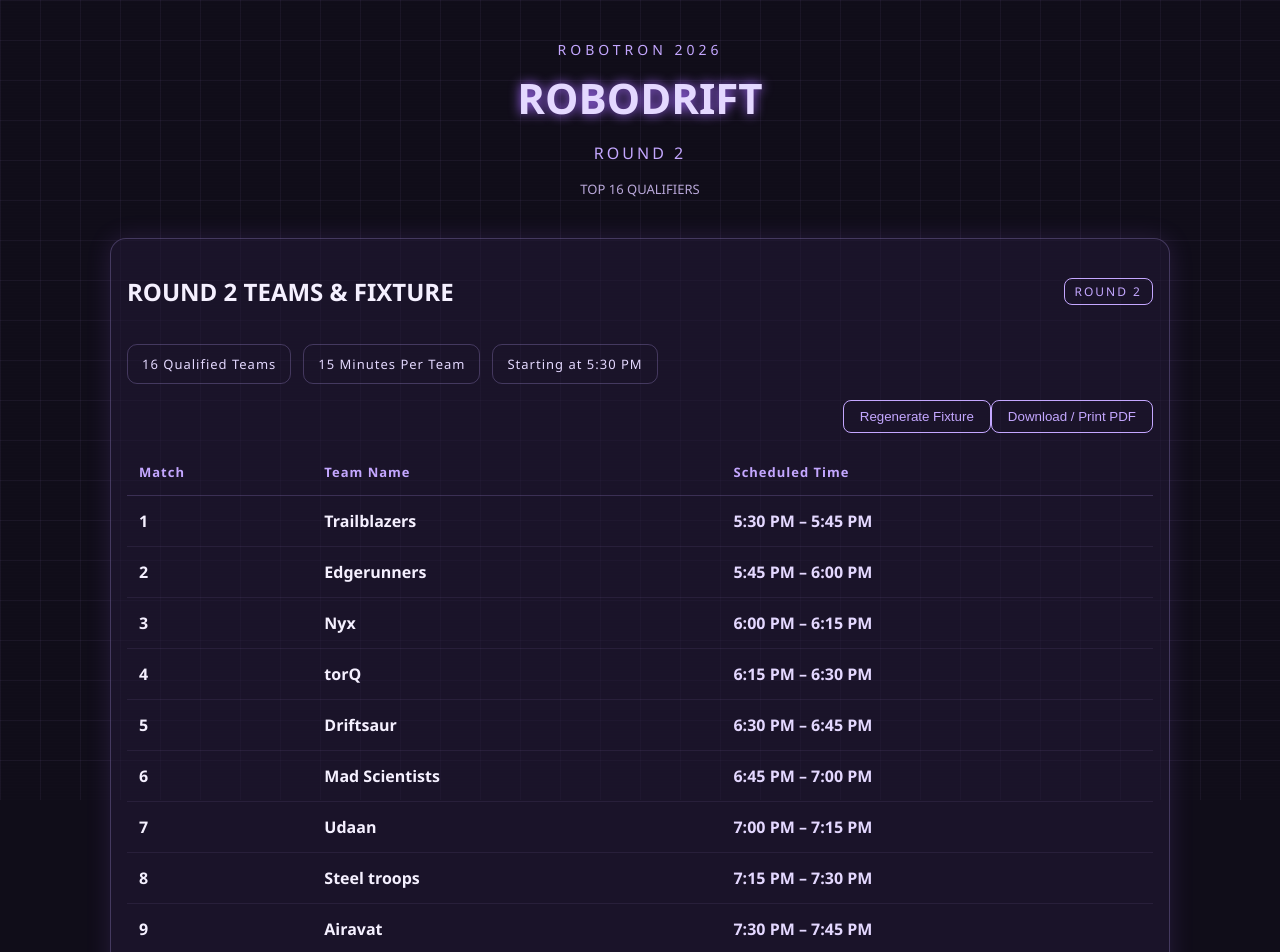
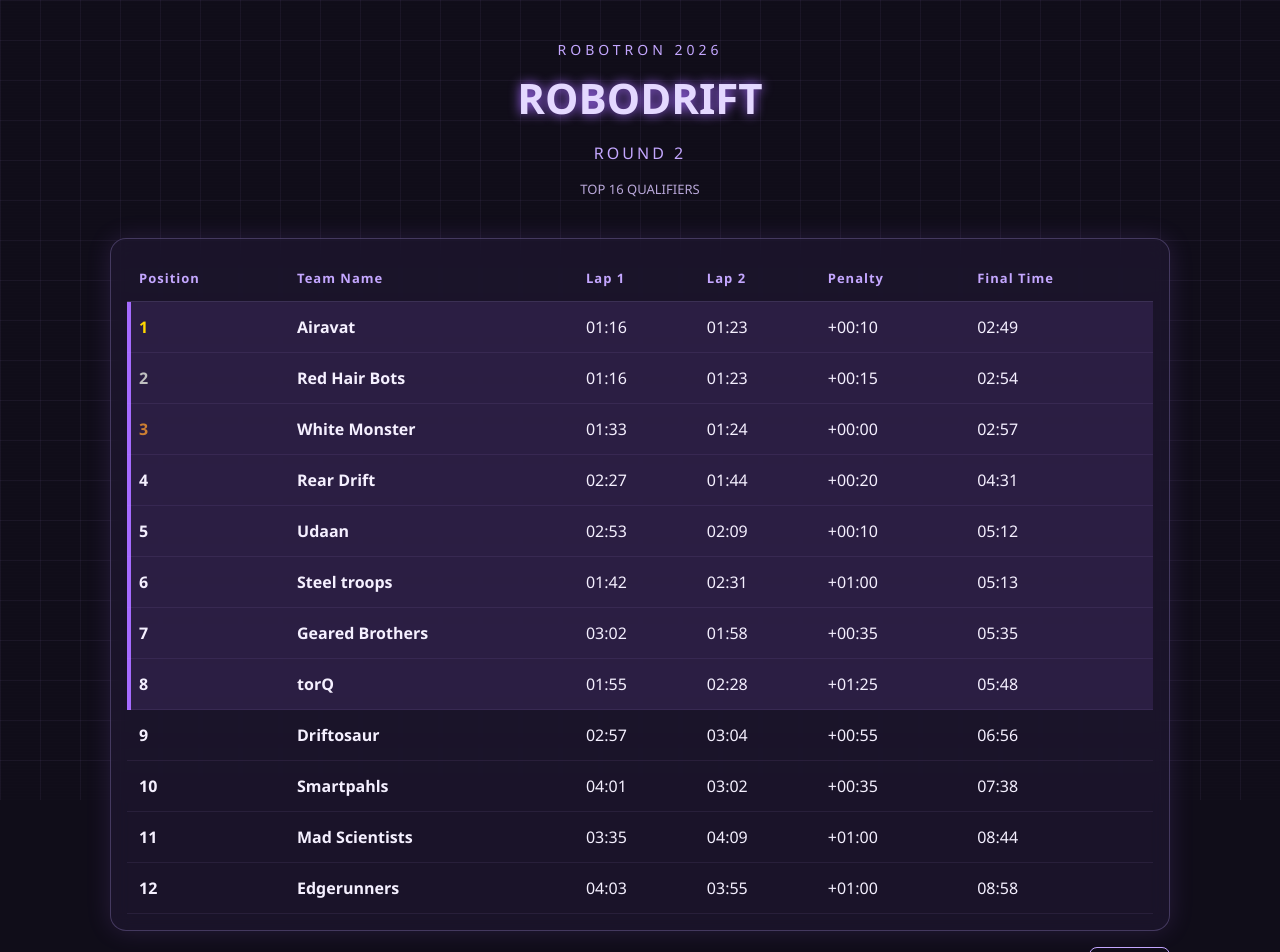
Before and after one commit to ahiron08/Robodrift-Leaderboard, a React (Vite) app: page / in a window 1280 px wide. Shown: the top 952 px of the page. Built offline with nearby package versions, Linux system fonts and the light colour scheme.

Commit message:
round2 leaderboard and round3

```diff
--- a/public/leaderboard2.json
+++ b/public/leaderboard2.json
@@ -1,5 +1,90 @@
 {
   "event": "ROBOTRON 2026",
   "competition": "ROBODRIFT ROUND 2",
-  "results": []
+  "results": [
+    {
+      "teamId": 8,
+      "teamName": "Driftosaur",
+      "lap1": 177,
+      "lap2": 184,
+      "penaltyTime": 55
+    },
+    {
+      "teamId": 13,
+      "teamName": "Mad Scientists",
+      "lap1": 215,
+      "lap2": 249,
+      "penaltyTime": 60
+    },
+    {
+      "teamId": 24,
+      "teamName": "Geared Brothers",
+      "lap1": 182,
+      "lap2": 118,
+      "penaltyTime": 35
+    },
+    {
+      "teamId": 11,
+      "teamName": "Airavat",
+      "lap1": 76,
+      "lap2": 83,
+      "penaltyTime": 10
+    },
+    {
+      "teamId": 5,
+      "teamName": "Red Hair Bots",
+      "lap1": 76,
+      "lap2": 83,
+      "penaltyTime": 15
+    },
+    {
+      "teamId": 23,
+      "teamName": "Smartpahls",
+      "lap1": 241,
+      "lap2": 182,
+      "penaltyTime": 35
+    },
+    {
+      "teamId": 9,
+      "teamName": "Udaan",
+      "lap1": 173,
+      "lap2": 129,
+      "penaltyTime": 10
+    },
+    {
+      "teamId": 7,
+      "teamName": "Edgerunners",
+      "lap1": 243,
+      "lap2": 235,
+      "penaltyTime": 60
+    },
+    {
+      "teamId": 6,
+      "teamName": "Rear Drift",
+      "lap1": 147,
+      "lap2": 104,
+      "penaltyTime": 20
+    },
+    {
+      "teamId": 2,
+      "teamName": "White Monster",
+      "lap1": 93,
+      "lap2": 84,
+      "penaltyTime": 0
+    },
+    {
+      "teamId": 3,
+      "teamName": "torQ",
+      "lap1": 115,
+      "lap2": 148,
+      "penaltyTime": 85
+    },
+    {
+      "teamId": 21,
+      "teamName": "Steel troops",
+      "lap1": 102,
+      "lap2": 151,
+      "penaltyTime": 60
+    }
+  ]
 }
--- a/src/App.jsx
+++ b/src/App.jsx
@@ -1,9 +1,8 @@
 import React, { useEffect, useState, useCallback } from 'react';
 import Header from './components/Header';
-import Round2Fixture from './components/Round2Fixture';
 import Leaderboard from './components/Leaderboard';
 import Footer from './components/Footer';
-import { getRound2Qualifiers, sortLeaderboard } from './utils/leaderboardUtils';
+import { getRound2Qualifiers, sortLeaderboard, assignPositions } from './utils/leaderboardUtils';
 import './styles.css';
 
 const POLL_INTERVAL = 3000;
@@ -63,9 +62,8 @@ export default function App() {
         {!loading && !error && (
            <>
 
-          {round2Data && Array.isArray(round2Data.results) && round2Data.results.length > 0 && (() => { const { completed, incomplete } = sortLeaderboard(round2Data.results); return <Leaderboard completed={completed} incomplete={incomplete} />; })()}
+          {round2Data && Array.isArray(round2Data.results) && round2Data.results.length > 0 && (() => { const { completed, incomplete } = sortLeaderboard(round2Data.results); return <Leaderboard completed={assignPositions(completed)} incomplete={incomplete} />; })()}
 
-          <Round2Fixture qualifiers={qualifiers} />
 
            </>
 
--- a/src/components/LeaderboardRow.jsx
+++ b/src/components/LeaderboardRow.jsx
@@ -6,7 +6,7 @@ export default function LeaderboardRow({ team }) {
   const final = computeFinalTime(team);
   const penalty = computePenalty(team);
   const pos = team.position;
-  const rowClass = `row ${pos === 1 ? 'row-first' : pos === 2 ? 'row-second' : pos === 3 ? 'row-third' : ''}`;
+  const rowClass = `row ${pos === 1 ? 'row-first' : pos === 2 ? 'row-second' : pos === 3 ? 'row-third' : ''} ${pos !== null && pos !== undefined && pos !== '--' && Number(pos) <= 8 ? 'row-top8' : ''}`;
   const hasBreakdown = Array.isArray(team.penalties) && team.penalties.length > 0;
   const penaltyLabel = `+${formatTime(penalty)}`;
 
--- a/src/styles.css
+++ b/src/styles.css
@@ -69,6 +69,7 @@ header, main, footer { position: relative; z-index: 2; }
 .row-second .col-pos { color: #C0C0C0; }
 .row-third { background: rgba(36,26,56,0.4); }
 .row-third .col-pos { color: #CD7F32; }
+.row-top8 { box-shadow: inset 4px 0 0 #a56bff; background: rgba(165,107,255,0.12); }
 
 .mobile-card { display: none; }
 
```
